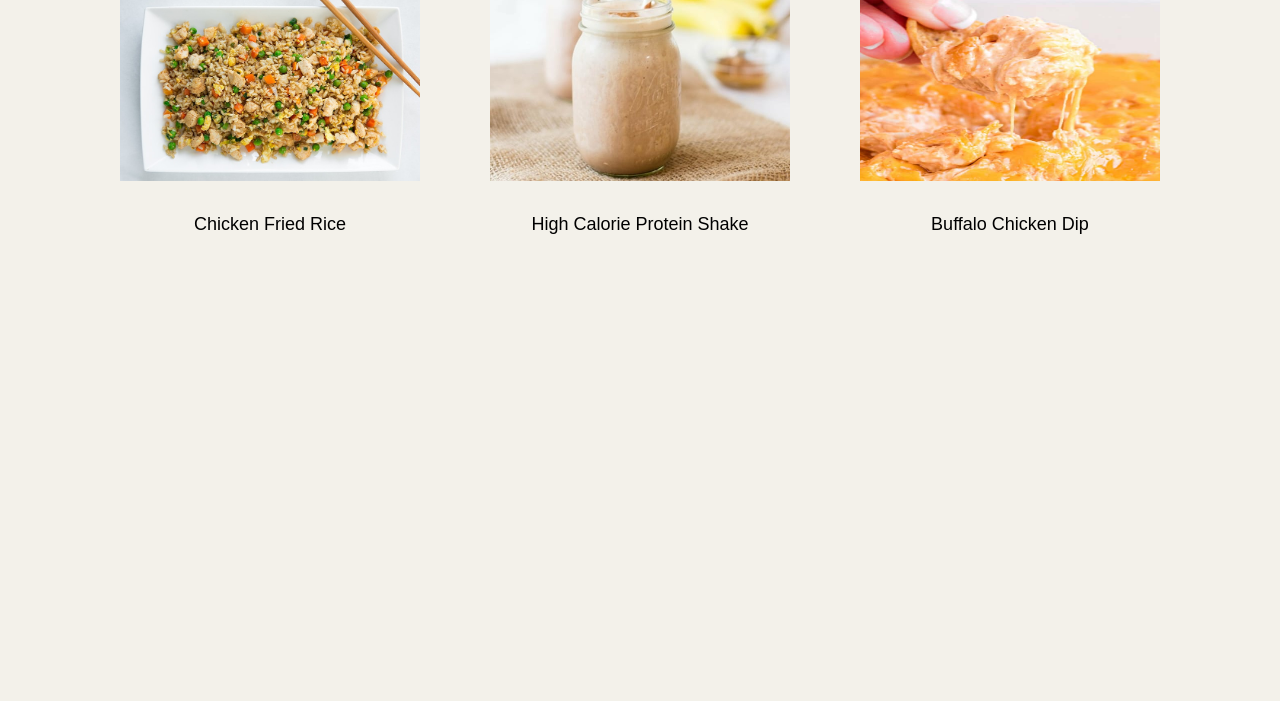
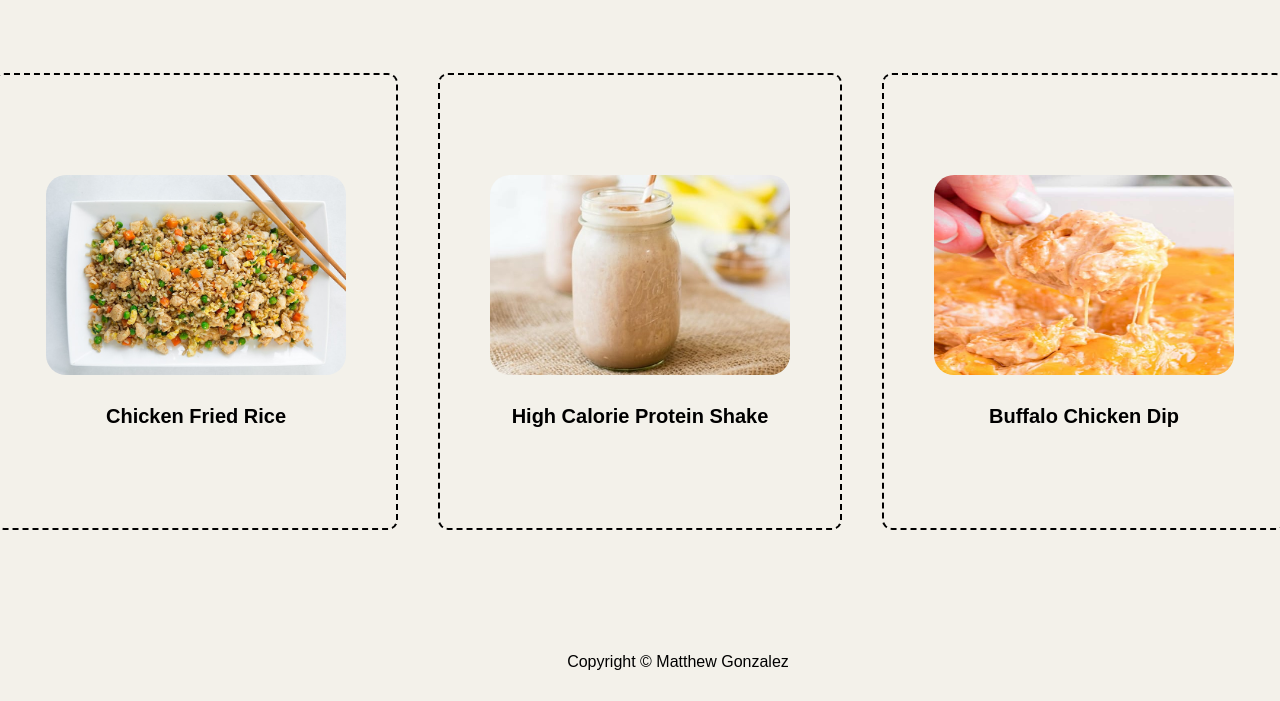
Before and after one commit to matt-gonz/odin-recipes, a plain HTML site: page index.html in a window 1280 px wide. Shown: the part 99-800 px from the top of the page. Drawn offline with Linux system fonts and the light colour scheme.

Commit message:
Update main page style

```diff
--- a/index.html
+++ b/index.html
@@ -7,24 +7,33 @@
     </head>
 
     <body>
-        <h1 class="pagetitle">Odin Recipes</h1>
+        <main class="main">
+            <h1 class="pagetitle">Bulking Recipes</h1>
 
             <div class="recipebanner">
+                <a href="./recipes/chickenfriedrice.html">
                     <div class="recipe">
-                <a href="./recipes/chickenfriedrice.html"><img src="./images/chicken-fried-rice.jpg"></a>
-                <p>Chicken Fried Rice</p>
+                        <img src="./images/chicken-fried-rice.jpg">
+                        Chicken Fried Rice
                     </div>
+                </a>
 
+                <a href="./recipes/highcalproteinshake.html">
                     <div class="recipe">
-                <a href="./recipes/highcalproteinshake.html"><img src="./images/choc-banana-protein-shake.jpg"></a>
-                <p>High Calorie Protein Shake</p>
+                        <img src="./images/choc-banana-protein-shake.jpg">
+                        High Calorie Protein Shake
                     </div>
+                </a>
 
+                <a href="./recipes/buffalochickendip.html">
                     <div class="recipe">
-                <a href="./recipes/buffalochickendip.html"><img src="./images/buffalo-chicken-dip.jpg"></a>
-                <p>Buffalo Chicken Dip</p>
+                        <img src="./images/buffalo-chicken-dip.jpg">
+                        Buffalo Chicken Dip
                     </div>
+                </a>
             </div>
+        </main>
 
+        <footer class="footer">Copyright © Matthew Gonzalez</footer>
     </body>
 </html>
--- a/styles.css
+++ b/styles.css
@@ -3,32 +3,56 @@
     background: rgb(243, 241, 234);
 }
 
-.pagetitle,
-.subheading,
-p{
-    text-align: center;
+.pagetitle{
+    font-size: 42px;
+}
+
+main{
+    display: flex;
+    flex-direction: column;
+    justify-content: center;
+    align-items: center;
+    gap: 60px;
 }
 
 .recipebanner{
     display: flex;
     flex-direction: row;
     justify-content: center;
+    align-items: center;
     font-size: 18px;
-    gap: 20px;
+    gap: 40px;
 }
 
 div img{
     width: 300px;
     height: 200px;
+    border-radius: 20px;
 }
 
 .recipe{
     display: flex;
     flex-direction: column;
-    gap: 10px;
+    gap: 30px;
     align-items: center;
+    justify-content: center;
     width: 350px;
     text-align: center;
+    border: dashed 2px black;
+    border-radius: 10px;
+    padding: 100px 25px;
+    font-weight: bold;
+    font-size: 20px;
+}
+
+.recipe:hover{
+    transform: scale(1.05);
+    background-color: rgba(128, 128, 128, 0.089);
+}
+
+a{
+    color: black;
+    text-decoration: none;
 }
 
 .product-banner{
@@ -53,3 +77,12 @@ div.pageslist{
     display: inline-block;
     text-align: left;
 }
+
+footer{
+    display: flex;
+    justify-content: center;
+    position: fixed;
+    bottom: 0;
+    padding: 30px;
+    width: 100%;
+}
```
Lines whose indentation alone changed are shown as unchanged.
